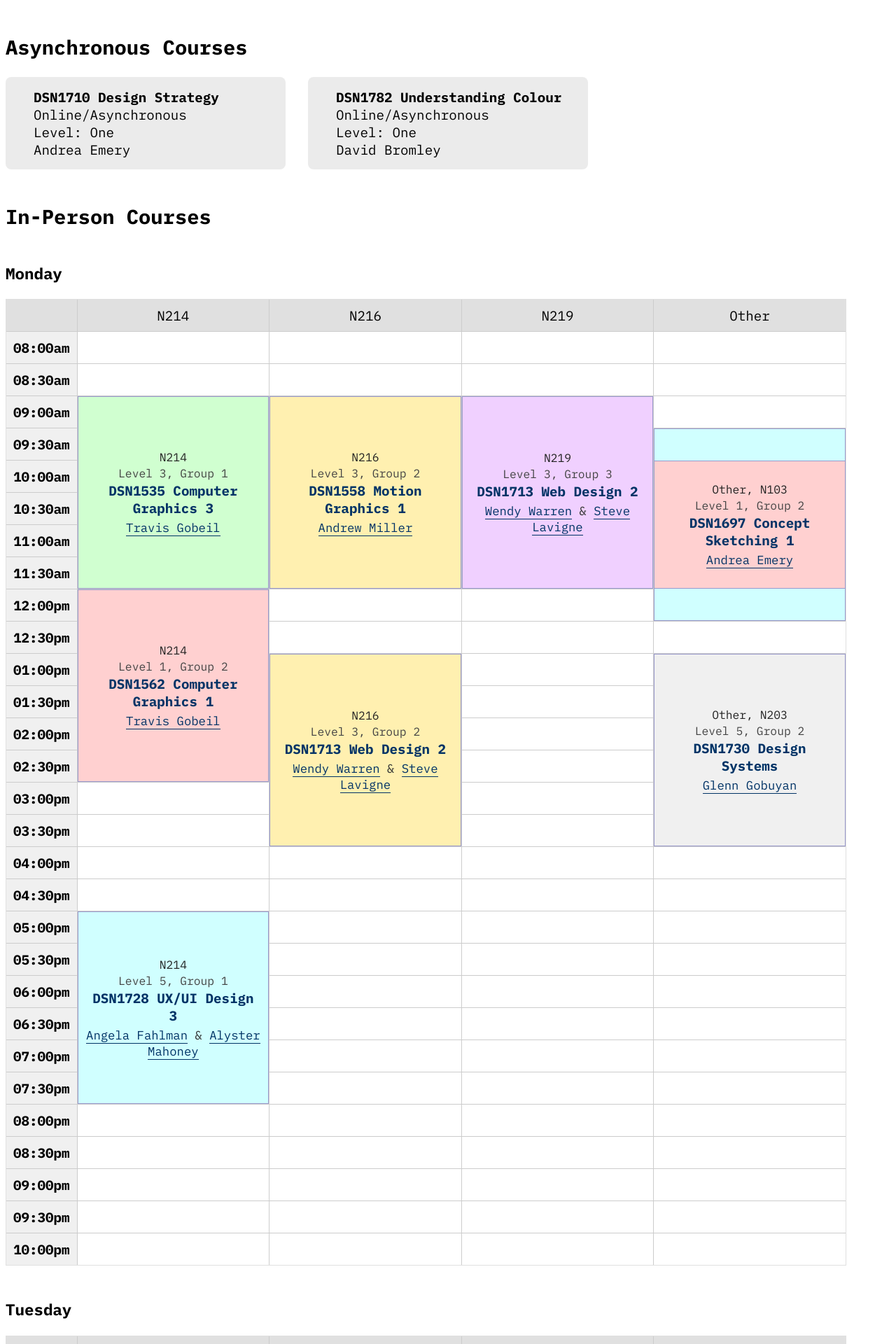
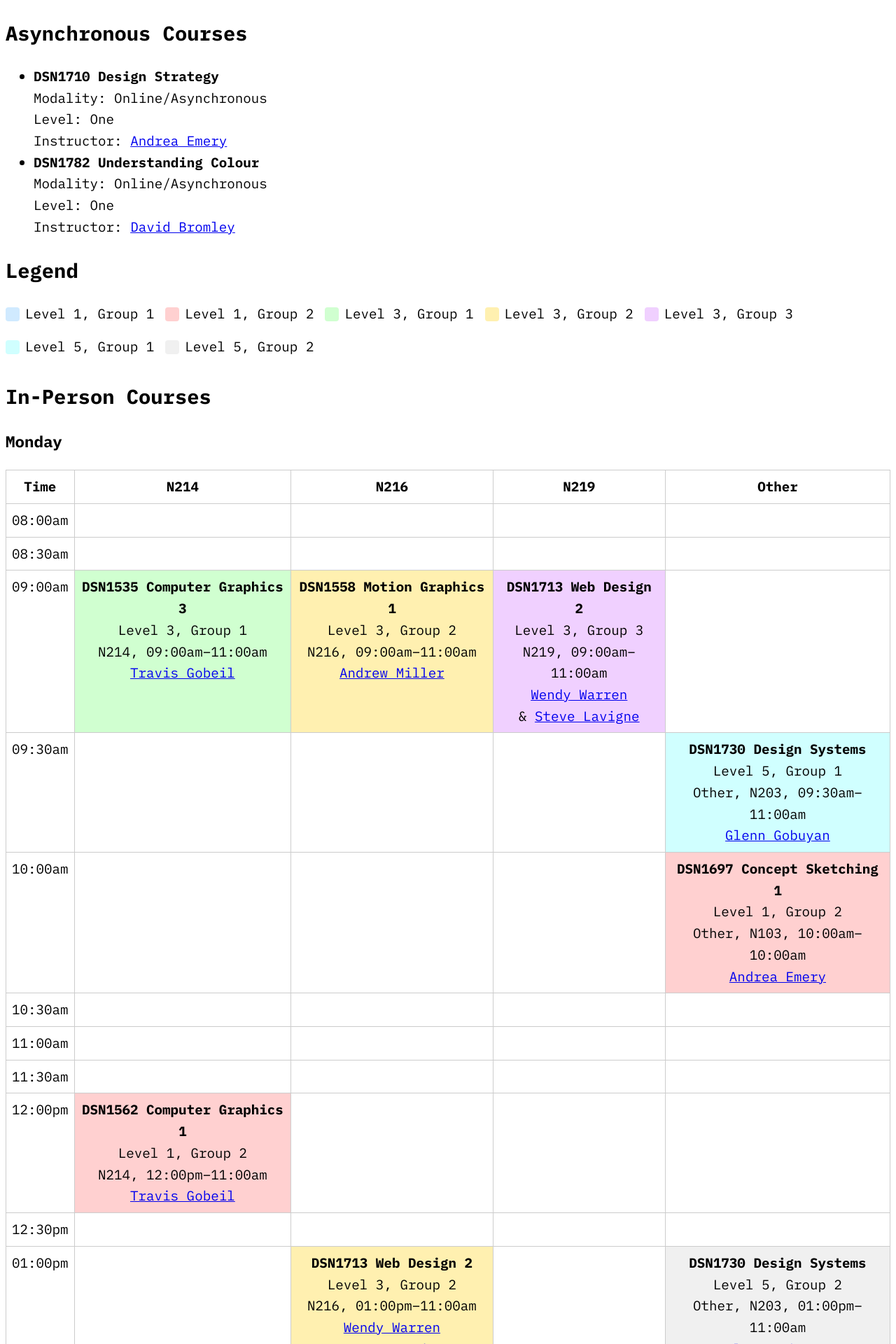
Before and after one commit to algonquindesign/algonquindesign.ca, a Jekyll site: the page built from schedule.md, in a window 1280 px wide. Shown: the top 1920 px of the page at 70% size. Built offline with Jekyll 4.4.1, drawn with Linux system fonts in a browser that asks for light colours; some of the changed text lies outside the part shown.

Commit message:
update schedule layout

```diff
--- a/_layouts/schedule.html
+++ b/_layouts/schedule.html
@@ -5,24 +5,14 @@
 	<meta http-equiv="X-UA-Compatible" content="IE=edge" />
 	<meta name="viewport" content="width=device-width, initial-scale=1.0" />
 	<meta name="robots" content="noindex, nofollow">
-  <link rel="apple-touch-icon-precomposed" href="/favicon-152.png">
-  <meta name="msapplication-TileImage" content="/favicon-144.png">
-  <meta name="msapplication-TileColor" content="#94c947">
+    <link rel="apple-touch-icon-precomposed" href="/favicon-152.png">
+    <meta name="msapplication-TileImage" content="/favicon-144.png">
+    <meta name="msapplication-TileColor" content="#94c947">
 	<link rel="preconnect" href="https://fonts.googleapis.com">
 	<link rel="preconnect" href="https://fonts.gstatic.com" crossorigin>
 	<link href="https://fonts.googleapis.com/css2?family=IBM+Plex+Mono:ital,wght@0,300;0,400;0,600;0,700;1,300;1,400;1,600;1,700&amp;family=IBM+Plex+Sans:ital,wght@0,100..700;1,100..700&amp;family=IBM+Plex+Serif:ital,wght@0,400;0,500;0,700;1,400;1,500;1,700&amp;display=swap" rel="stylesheet">
 	<title>Graphic Design Schedule</title>
 </head>
-<script>
-	function copyText() {
-	  const text = document.getElementById("text-to-copy").innerText;
-	  navigator.clipboard.writeText(text).then(() => {
-	    alert("Text copied to clipboard!");
-	  }).catch(err => {
-	    console.error("Failed to copy: ", err);
-	  });
-	}
-</script>
 <body>
 {{ content }}
 </body>
--- a/schedule.md
+++ b/schedule.md
@@ -3,256 +3,136 @@ layout: schedule
 title: Weekly Graphic Design Schedule
 ---
 
-{%- assign rooms = site.data.schedule.rooms -%}
-{%- assign times = site.data.schedule.times -%}
-{%- assign days = "Monday,Tuesday,Wednesday,Thursday,Friday" | split: "," -%}
-
 <style>
-* { box-sizing: border-box; }
-
-body
-{
-font-family: "IBM Plex Mono", serif;
-font-weight: 400;
-font-style: normal;
-font-size: clamp(0.9rem, 0.8rem + 0.5vw, 1.4rem);
-margin: 0.5rem;
-padding: 0;
-}
-
-.table-container
-{
-display: grid;
-gap: 1px;
-grid-template-columns: auto;
-background-color: #ccc;
-border: solid 1px #e0e0e0;
-max-width: 95%;
-overflow-x: auto;
-}
-
-.table-header, .table-cell, .time-label
-{
-background-color: #fff;
-padding: 10px;
-text-align: center;
-min-width: 100px;
-}
-
-.time-label
-{
-background-color: #f0f0f0;
-font-weight: bold;
-}
-
-.table-header { background-color: #e0e0e0; }
-
-.class-block
-{
-display: flex;
-flex-direction: column;
-align-items: center;
-justify-content: center;
-font-weight: bold;
-color: #003366;
-border: 1px solid #99c;
-}
-
-.class-room
-{
-font-size: 0.85em;
-font-weight: normal;
-margin-bottom: 2px;
-color: #222;
-}
-
-.class-level-group
-{
-font-size: 0.85em;
-font-weight: normal;
-margin-bottom: 2px;
-color: #444;
-}
-
-.instructor-name
-{
-font-weight: normal;
-font-size: 0.9em;
-margin-top: 4px;
-color: #333;
-}
-
-h2
-{
-margin-top: 48px;
-font-weight: bold;
-}
-
-h3
-{
-margin-top: 48px;
-font-weight: bold;
-}
-
-a {
-text-decoration: none;
-color: #003366;
-border-bottom: 1px solid #003366;
-}
-a:hover { border-bottom: 1px solid #0433FF; }
-
-.async {
-list-style: none;
-padding: 0;
-margin: 0;
-display: flex;
-flex-wrap: wrap;
-gap: 2rem;
-}
-
-.async-item {
-flex: 1 1 250px;
-max-width: 400px;
-background: #EBEBEB;
-padding: 1rem;
-border-radius: 8px;
-}
-
-.async-item ul {
-list-style-type: none;
-margin: 0;
-padding-left: 1.5rem;    /* indent bullets */
-}
+  body {
+    font-family: "IBM Plex Mono", monospace;
+    font-size: clamp(0.9rem, 1vw + 0.5rem, 1.2rem);
+    line-height: 1.6;
+  }
+  .schedule-table {
+    width: 100%;
+    border-collapse: collapse;
+    margin-bottom: 2rem;
+  }
+  .schedule-table th,
+  .schedule-table td {
+    border: 1px solid #ccc;
+    padding: 0.5rem;
+    text-align: center;
+    vertical-align: top;
+  }
+  .course-block {
+    font-size: inherit;
+    line-height: inherit;
+  }
+  .legend {
+    display: flex;
+    flex-wrap: wrap;
+    gap: 1rem;
+    margin-bottom: 2rem;
+  }
+  .legend-item {
+    display: flex;
+    align-items: center;
+    gap: 0.5rem;
+  }
+  .legend-color {
+    width: 20px;
+    height: 20px;
+    border-radius: 4px;
+  }
+  @media (max-width: 768px) {
+    .schedule-table {
+      display: block;
+      overflow-x: auto;
+    }
+  }
 </style>
 
 <h2>Asynchronous Courses</h2>
-<ul class="async">
+<ul>
   {% for item in site.data.schedule.async %}
-    <li class="async-item">
-      <ul>
-        <li><strong>{{ item.name }}</strong></li>
-        <li>{{ item.modality }}</li>
-        <li>Level: {{ item.level }}</li>
-        <li>{{ item.instructor }}</li>
-      </ul>
+    <li>
+      <strong>{{ item.name }}</strong><br>
+      Modality: {{ item.modality }}<br>
+      Level: {{ item.level }}<br>
+      Instructor: <a href="mailto:{{ item.email }}">{{ item.instructor }}</a>
     </li>
   {% endfor %}
 </ul>
+
+<h2>Legend</h2>
+<div class="legend">
+  {% assign colors = "l1g1:#d0eaff,l1g2:#ffd0d0,l3g1:#d0ffd0,l3g2:#fff0b0,l3g3:#f0d0ff,l5g1:#d0ffff,l5g2:#f0f0f0" | split: "," %}
+  {% for item in colors %}
+    {% assign parts = item | split: ":" %}
+    <div class="legend-item">
+      <div class="legend-color" style="background-color: {{ parts[1] }};"></div>
+      <span>Level {{ parts[0] | remove: "l" | split: "g" | first }}, Group {{ parts[0] | remove: "l" | split: "g" | last }}</span>
+    </div>
+  {% endfor %}
+</div>
+
 <h2>In-Person Courses</h2>
+{% assign rooms = site.data.schedule.rooms %}
+{% assign times = site.data.schedule.times %}
+{% assign days = "Monday,Tuesday,Wednesday,Thursday,Friday" | split: "," %}
+
 {% for day in days %}
-<h3>{{ day }}</h3>
-
-  {% assign day_classes = site.data.schedule.classes | where: "day", day %}
-  {% assign classes = day_classes %}
-  {% assign room_count = rooms | size %}
-  {% assign time_count = times | size %}
-
-  <div role="table" aria-label="Weekly class schedule" class="table-container" style="grid-template-columns: auto repeat({{ room_count }}, 1fr); grid-template-rows: auto repeat({{ time_count }}, auto);">
-
-    <!-- Header row -->
-    <div class="table-header" style="grid-column: 1; grid-row: 1;"></div>
-    {% for room in rooms %}
-      {% assign col = forloop.index0 | plus: 2 %}
-      <div class="table-header" style="grid-column: {{ col }}; grid-row: 1;">
-        {{ room }}
-      </div>
-    {% endfor %}
-
-    <!-- Time rows -->
-    {% for time in times %}
-      {% assign row = forloop.index0 | plus: 2 %}
-      {% assign time_index = forloop.index0 %}
-
-      <!-- Time label -->
-      <div class="time-label" style="grid-column: 1; grid-row: {{ row }};">
-        {{ time }}
-      </div>
-
-      {% for room in rooms %}
-        {% assign col = forloop.index0 | plus: 2 %}
-
-        {% assign class_here = nil %}
-        {% for c in classes %}
-          {% if c.start == time %}
-            {% if c.room == room or c.room contains room %}
-              {% assign class_here = c %}
-              {% break %}
+  <h3>{{ day }}</h3>
+  <table class="schedule-table">
+    <thead>
+      <tr>
+        <th>Time</th>
+        {% for room in rooms %}
+          <th>{{ room }}</th>
+        {% endfor %}
+      </tr>
+    </thead>
+    <tbody>
+      {% for time in times %}
+        <tr>
+          <td>{{ time }}</td>
+          {% for room in rooms %}
+            {% assign class_here = nil %}
+            {% assign day_classes = site.data.schedule.classes | where: "day", day %}
+            {% for c in day_classes %}
+              {% if c.start == time and (c.room == room or c.room contains room) %}
+                {% assign class_here = c %}
+                {% break %}
+              {% endif %}
+            {% endfor %}
+            {% assign color = "#ffffff" %}
+            {% if class_here %}
+              {% case class_here.group %}
+                {% when "l1g1" %}{% assign color = "#d0eaff" %}
+                {% when "l1g2" %}{% assign color = "#ffd0d0" %}
+                {% when "l3g1" %}{% assign color = "#d0ffd0" %}
+                {% when "l3g2" %}{% assign color = "#fff0b0" %}
+                {% when "l3g3" %}{% assign color = "#f0d0ff" %}
+                {% when "l5g1" %}{% assign color = "#d0ffff" %}
+                {% when "l5g2" %}{% assign color = "#f0f0f0" %}
+              {% endcase %}
             {% endif %}
-          {% endif %}
-        {% endfor %}
-
-        {% if class_here %}
-          {% assign color = "#cccccc" %}
-          {% case class_here.group %}
-            {% when "l1g1" %} {% assign color = "#d0eaff" %}
-            {% when "l1g2" %} {% assign color = "#ffd0d0" %}
-            {% when "l3g1" %} {% assign color = "#d0ffd0" %}
-            {% when "l3g2" %} {% assign color = "#fff0b0" %}
-            {% when "l3g3" %} {% assign color = "#f0d0ff" %}
-            {% when "l5g1" %} {% assign color = "#d0ffff" %}
-            {% when "l5g2" %} {% assign color = "#f0f0f0" %}
-          {% endcase %}
-
-          <div class="table-cell class-block"
-               style="
-                 grid-column: {{ col }};
-                 grid-row: {{ row }} / span {{ class_here.duration }};
-                 background-color: {{ color }};
-               ">
-            <div class="class-room">
-              {% if class_here.room contains ',' or class_here.room.size > 1 %}
-                {{ class_here.room | join: ", " }}
-              {% else %}
-                {{ class_here.room }}
+            <td style="background-color: {{ color }}">
+              {% if class_here %}
+                {% assign start_index = times | index_of: class_here.start %}
+                {% assign end_index = start_index | plus: class_here.duration %}
+                {% assign end_time = times[end_index] %}
+                <div class="course-block">
+                  <strong>{{ class_here.name }}</strong><br>
+                  Level {{ class_here.group | remove: "l" | split: "g" | first }}, Group {{ class_here.group | remove: "l" | split: "g" | last }}<br>
+                  {{ class_here.room | join: ", " }}, {{ class_here.start }}–{{ end_time }}<br>
+                  <a href="mailto:{{ class_here.email }}">{{ class_here.instructor }}</a>
+                  {% if class_here.instructor2 %}<br>
+                    & <a href="mailto:{{ class_here.email2 }}">{{ class_here.instructor2 }}</a>
+                  {% endif %}
+                </div>
               {% endif %}
-            </div>
-
-            <div class="class-level-group">
-              {% assign parts = class_here.group | remove: "l" | split: "g" %}
-              Level {{ parts[0] }}, Group {{ parts[1] }}
-            </div>
-            <div class="class-name">{{ class_here.name }}</div>
-            {% if class_here.instructor %}
-              <div class="instructor-name"><a href="mailto:{{ class_here.email }}">{{ class_here.instructor }}</a>
-            {% if class_here.instructor2 %} &
-              <a href="mailto:{{ class_here.email2 }}">{{ class_here.instructor2 }}</a>
-            {% endif %}
-            {% endif %}
-              </div>
-          </div>
-
-        {% else %}
-          {% assign covered = false %}
-          {% for c in classes %}
-            {% assign room_list = c.room %}
-            {% if room_list != nil %}
-              {% if room_list == room or room_list contains room %}
-                {% assign start_index = nil %}
-                {% for t in times %}
-                  {% if t == c.start %}
-                    {% assign start_index = forloop.index0 %}
-                    {% break %}
-                  {% endif %}
-                {% endfor %}
-                {% if start_index != nil %}
-                  {% assign end_index = start_index | plus: c.duration %}
-                  {% if time_index > start_index and time_index < end_index %}
-                    {% assign covered = true %}
-                    {% break %}
-                  {% endif %}
-                {% endif %}
-              {% endif %}
-            {% endif %}
+            </td>
           {% endfor %}
-
-          {% unless covered %}
-            <div class="table-cell" style="grid-column: {{ col }}; grid-row: {{ row }};">
-            </div>
-          {% endunless %}
-        {% endif %}
-
+        </tr>
       {% endfor %}
-    {% endfor %}
-
-  </div>
+    </tbody>
+  </table>
 {% endfor %}
```
